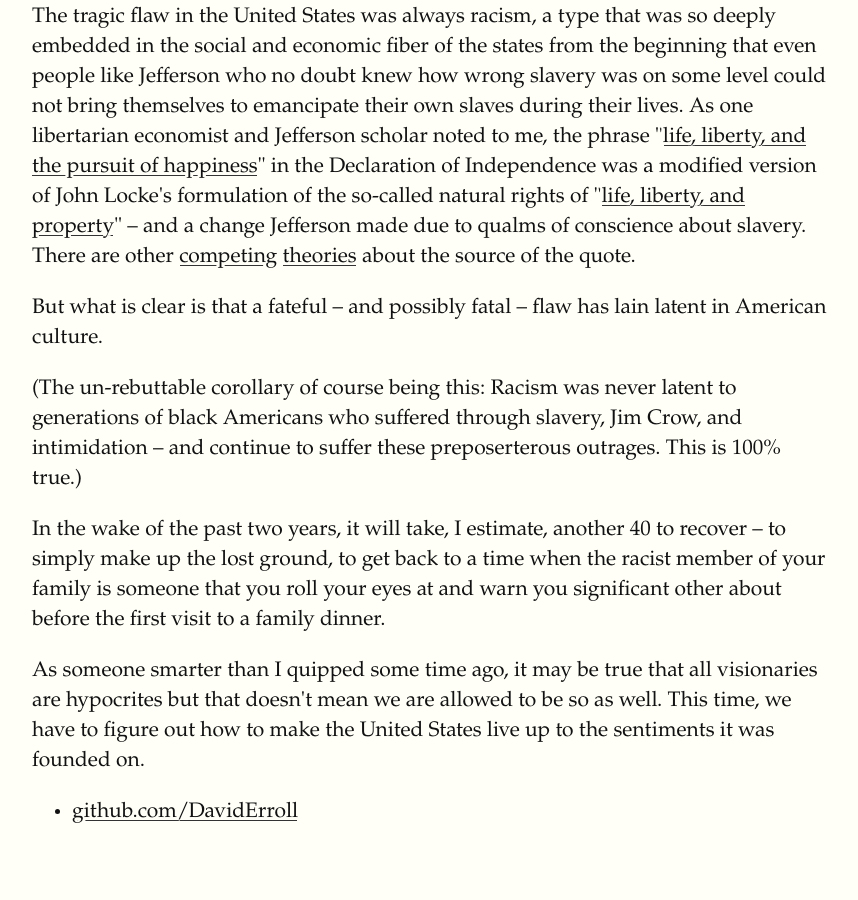
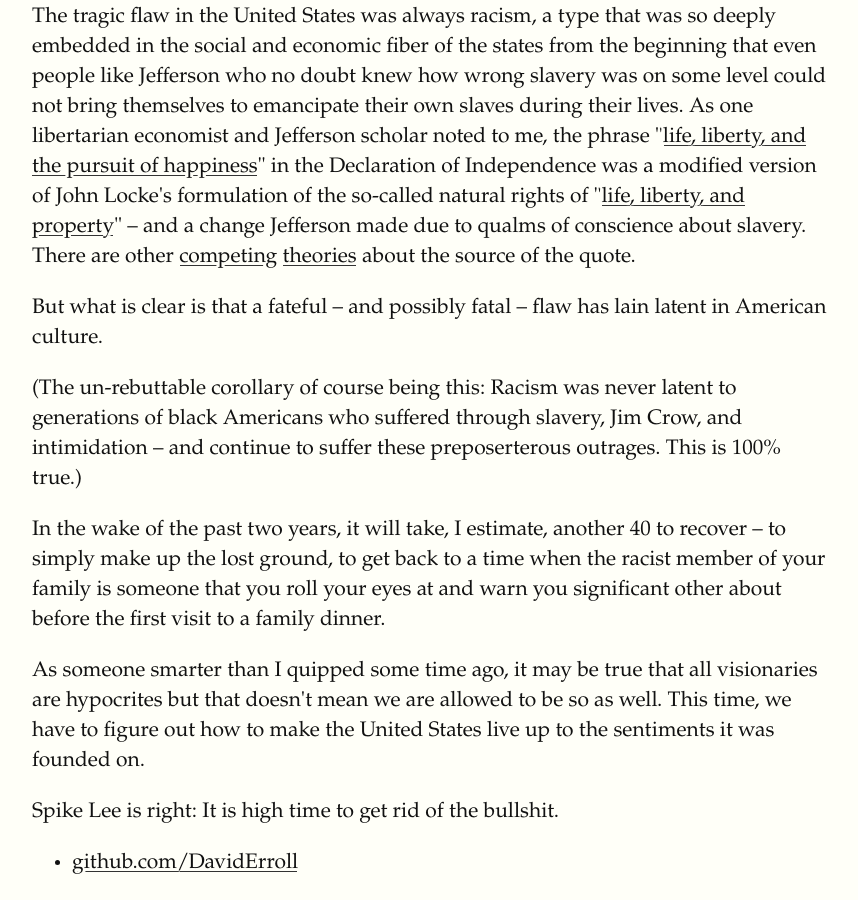
Before and after one commit to DavidErroll/DavidErroll.github.io, a Jekyll site: the page built from _posts/2018-05-15-usa-as-tragedy.md, in a window 1280 px wide and 900 px high, scrolled down 2348 px. Shown: the whole window, without its empty margins (128-986 px from the left). Built offline with Jekyll 4.4.1, drawn with Linux system fonts in a browser that asks for light colours; some web fonts are replaced; before the commit the page ends 3197 px from its top, so only the background shows below that.

Commit message:
Update 2018-05-15-usa-as-tragedy.md

```diff
--- a/_posts/2018-05-15-usa-as-tragedy.md
+++ b/_posts/2018-05-15-usa-as-tragedy.md
@@ -67,3 +67,6 @@ In the wake of the past two years, it will take, I estimate, another 40 to recov
 <p>
 As someone smarter than I quipped some time ago, it may be true that all visionaries are hypocrites but that doesn't mean we are allowed to be so as well. This time, we have to figure out how to make the United States live up to the sentiments it was founded on.
 </p>
+<p>
+  Spike Lee is right: It is high time to get rid of the bullshit.
+</p>
```
